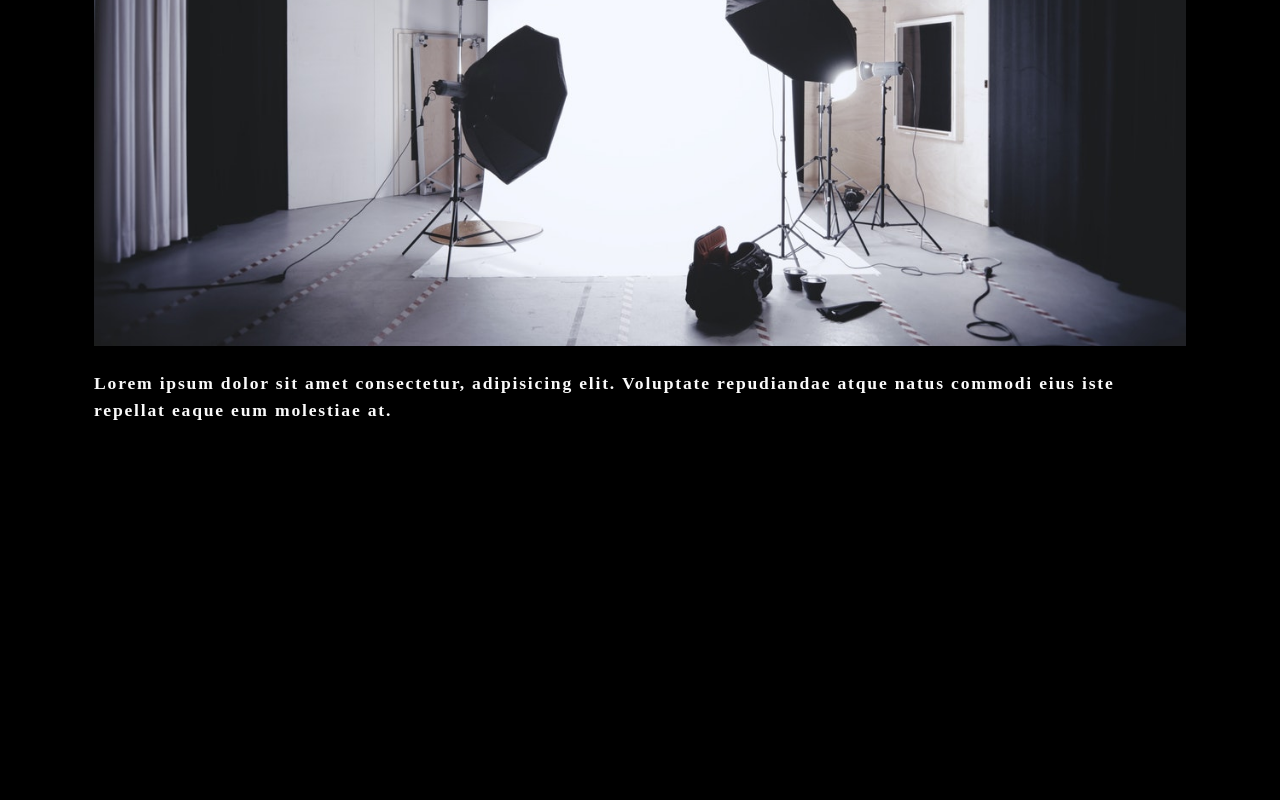
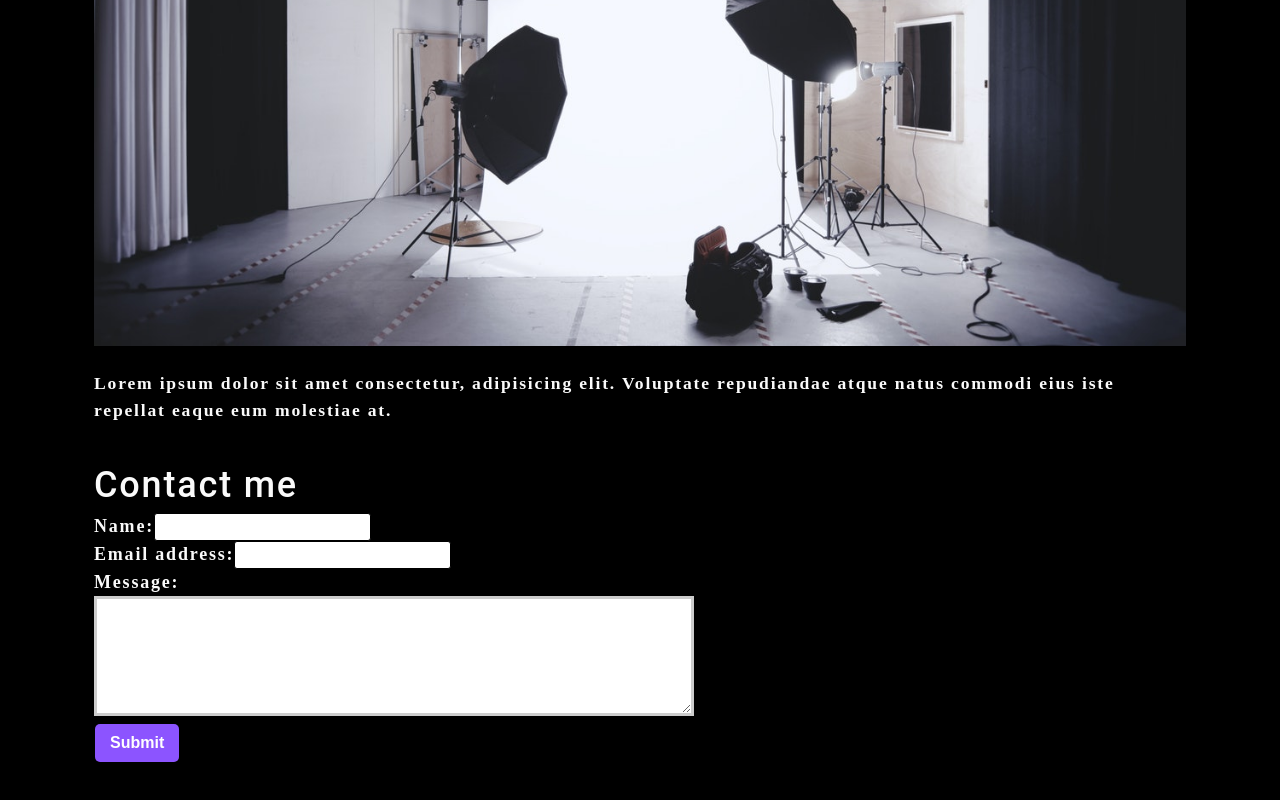
Before and after one commit to csabbah/react-photo-port, a React (Create React App) app: page / in a window 1280 px wide. Shown: the part 1635-2435 px from the top of the page. Before the commit the page ends 2148 px from the top, so only its background shows below. Built offline with nearby package versions, Linux system fonts and the light colour scheme.

Commit message:
Added new Contact component

```diff
--- a/src/App.js
+++ b/src/App.js
@@ -2,7 +2,7 @@
 import Nav from './components/Nav/Nav';
 import About from './components/About/About';
 import Gallery from './components/Gallery/Gallery';
-
+import ContactForm from './components/Contact/Contact';
 function App() {
   const [categories] = useState([
     {
@@ -32,6 +32,7 @@
           <Gallery currentCategory={currentCategory}></Gallery>
           <About string="Who am I?"></About>
         </div>
+        <ContactForm />
       </main>
     </div>
   );
--- /dev/null
+++ b/src/components/Contact/Contact.js
@@ -0,0 +1,27 @@
+import React, { useState } from 'react';
+
+function ContactForm() {
+  // JSX
+  return (
+    <section>
+      <h1>Contact me</h1>
+      <form id="contact-form">
+        <div>
+          <label htmlFor="name">Name:</label>
+          <input type="text" name="name" />
+        </div>
+        <div>
+          <label htmlFor="email">Email address:</label>
+          <input type="email" name="email" />
+        </div>
+        <div>
+          <label htmlFor="message">Message:</label>
+          <textarea name="message" rows="5" />
+        </div>
+        <button type="submit">Submit</button>
+      </form>
+    </section>
+  );
+}
+
+export default ContactForm;
```
